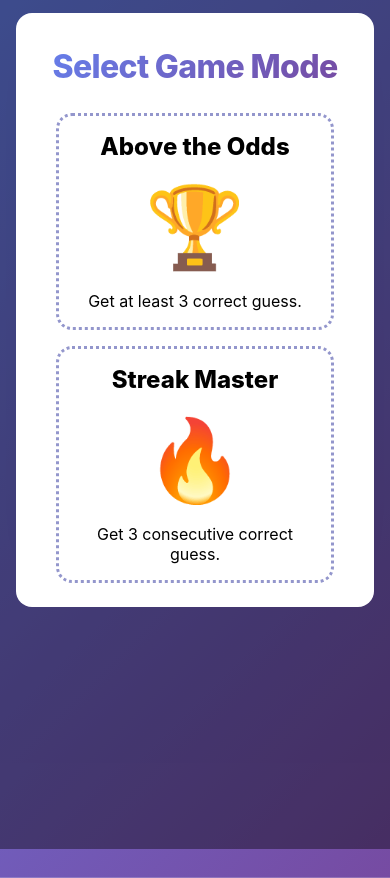
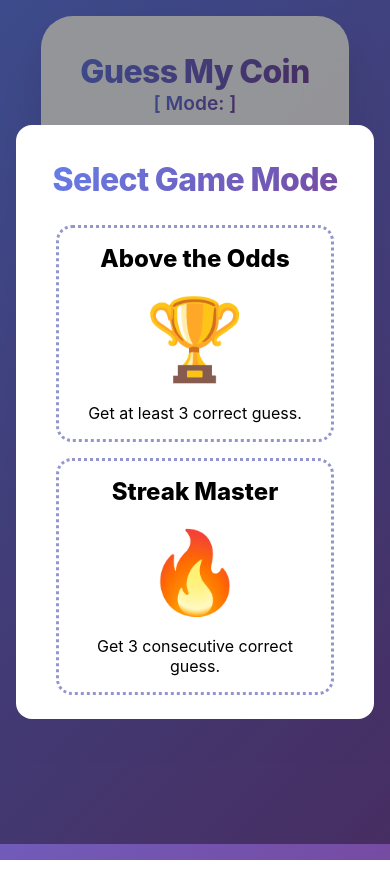
Before and after one commit to 01eon/react-guess-my-coin, a React (Vite) app: page / in a window 390 px wide. Built offline with nearby package versions, Linux system fonts and the light colour scheme; a web font is replaced by a local one.

Commit message:
Added: Difficulty Modal Media Query

```diff
--- a/src/App.css
+++ b/src/App.css
@@ -17,7 +17,7 @@ body {
   body {
     margin: 0rem;
     align-items: flex-start;
-    margin-top: 2.1rem;
+    margin-top: 1rem;
   }
 }
 
--- a/src/components/button/button.styled.jsx
+++ b/src/components/button/button.styled.jsx
@@ -78,6 +78,10 @@ export const ButtonEasy = styled(ButtonBase)`
     border: 3px solid #9396cc;
     background-color:rgb(190, 255, 206)
   }
+
+  ${media.standardPhone`
+    width: 15rem;
+  `}
 `;
 
 export const ButtonMedium = styled(ButtonBase)`
@@ -85,11 +89,21 @@ border: 3px dotted #9396cc;
   &:hover {
     border: 3px solid #9396cc;
     background-color:rgb(255, 254, 190)
-  }`;
+  }
+
+  ${media.standardPhone`
+    width: 15rem;
+  `}
+`;
 
 export const ButtonHard = styled(ButtonBase)`
 border: 3px dotted #9396cc;
   &:hover {
     border: 3px solid #9396cc;
     background-color:rgb(255, 181, 171)
-  }`;
+  }
+
+  ${media.standardPhone`
+    width: 15rem;
+  `}
+`;
--- a/src/components/modal/modal.style.jsx
+++ b/src/components/modal/modal.style.jsx
@@ -13,24 +13,13 @@ const ModalContainer = styled.div`
   justify-content: center;
   align-items: center;
 
-  ${media.standardPhone`
-    align-items: flex-start;
-    padding-top: 0.3rem;
-  `}
 
-  ${media.hdPhone`
-    padding-top: 1.6rem;
-  `}
-
-  ${media.fhdPhone`
-    padding-top: 0;
-    align-items: center;
-  `}
 
 `;
 
 export const ModeContainer = styled(ModalContainer)`
   z-index: 20;
+
 `;
 
 export const DiffContainer = styled(ModalContainer)`
@@ -168,4 +157,12 @@ export const DiffBtnContainer = styled.div`
   display: flex;
   gap: 0.5rem;
   padding-bottom: 1.5rem;
+
+  ${media.standardPhone`
+    flex-direction: column;
+  `}
+
+  ${media.tablet`
+    flex-direction: row;
+    `}
 `;
```
Also changed, not shown: src/components/media-query/media-query.styled.jsx (line endings or trailing spaces).
